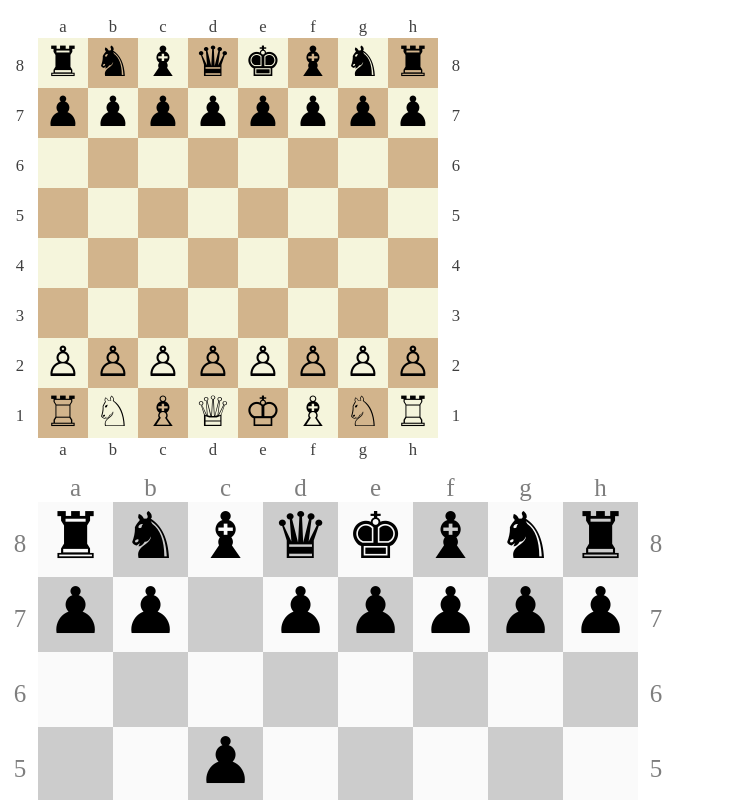
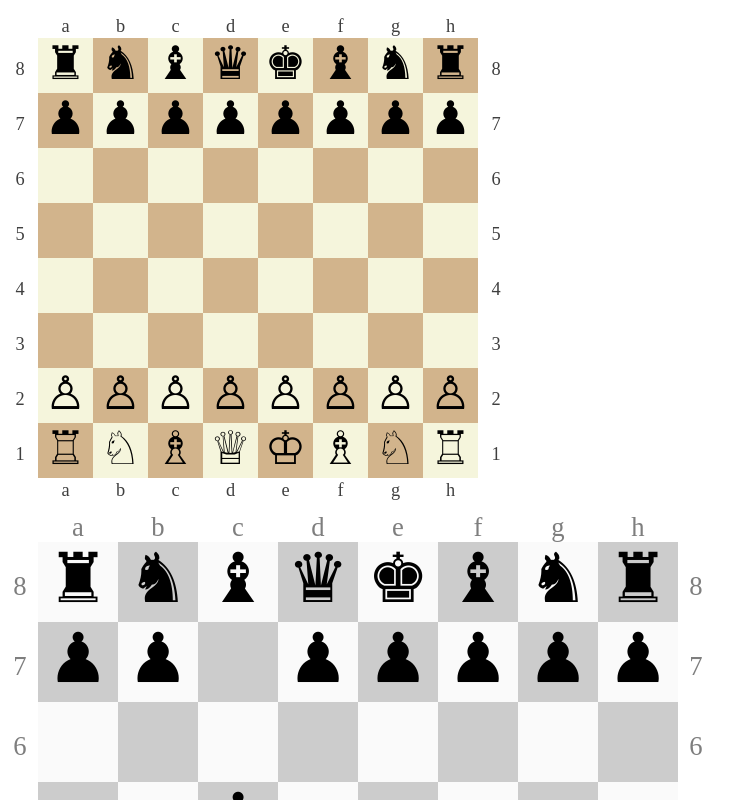
Before and after one commit to jbkunst/d3-chessboard, a plain HTML site: page index.html in a window 1280 px wide. Shown: the top 800 px of the page, without its empty margins (0-751 px from the left). Drawn offline with nearby package versions, Linux system fonts and the light colour scheme.

Commit message:
now size is the SIZE of svg, not the size of board

```diff
--- a/d3-chessboard.js
+++ b/d3-chessboard.js
@@ -5,7 +5,7 @@ function d3chessboard() {
       blackcellcolor = "tan",
       fen = "rnbqkbnr/pppppppp/8/8/8/8/PPPPPPPP/RNBQKBNR w KQkq - 0 1",
       textopacity = 0.75,
-      size = 400;
+      size = 500;
 
   // internal parameters
   var margin = {top: 30, right: 30, bottom: 30, left: 30},
@@ -30,20 +30,18 @@ function d3chessboard() {
 
       var chess = new Chess();
 
-      var textsize
-
       chess.load(fen);
 
       // beware, you maybe shall not pass
       selection.selectAll("*").remove();
 
       var svg = selection.append("svg")
-        .attr("width", size + margin.left + margin.right)
-        .attr("height", size + margin.top + margin.bottom)
+        .attr("width", size)
+        .attr("height", size)
         .append("g")
         .attr("transform", "translate(" + margin.left + "," + margin.top + ")");
 
-      var gridSize = Math.floor(size / cols.length)
+      var gridSize = Math.floor((size - margin.left - margin.right) / cols.length)
 
       var nodes = svg.selectAll(".node")
               .data(griddata)
@@ -79,17 +77,6 @@ function d3chessboard() {
             .style("font-size", gridSize/3 + "px")
             .style("text-anchor", "middle")
             .style("opacity", textopacity)
-            .attr("transform", "translate(" + gridSize / 2 + ", " + (size + gridSize/3) + "  )")
-
-      svg.selectAll(".colLabel")
-          .data(cols)
-          .enter().append("text")
-            .text(function (d) { return d; })
-            .attr("y", 0)
-            .attr("x", function (d, i) { return i * gridSize; })
-            .style("font-size", gridSize/3 + "px")
-            .style("text-anchor", "middle")
-            .style("opacity", textopacity)
             .attr("transform", "translate(" + gridSize / 2 + ", " + -6 + "  )")
 
       svg.selectAll(".rowLabel")
@@ -103,6 +90,17 @@ function d3chessboard() {
             .style("opacity", textopacity)
             .attr("transform", "translate(-18," + gridSize / 1.5 + ")")
 
+      svg.selectAll(".colLabel")
+          .data(cols)
+          .enter().append("text")
+            .text(function (d) { return d; })
+            .attr("y", 0)
+            .attr("x", function (d, i) { return i * gridSize; })
+            .style("font-size", gridSize/3 + "px")
+            .style("text-anchor", "middle")
+            .style("opacity", textopacity)
+            .attr("transform", "translate(" + gridSize / 2 + ", " + ( (size - margin.top - margin.bottom) + gridSize/3) + "  )")
+
       svg.selectAll(".rowLabel")
           .data(rows)
           .enter().append("text")
@@ -112,7 +110,7 @@ function d3chessboard() {
             .style("font-size", gridSize/3 + "px")
             .style("text-anchor", "middle")
             .style("opacity", textopacity)
-            .attr("transform", "translate(" + (size + 18) + "," + gridSize / 1.5 + ")")
+            .attr("transform", "translate(" + ((size - margin.left - margin.right) + 18) + "," + gridSize / 1.5 + ")")
 
     });
   };
--- a/index.html
+++ b/index.html
@@ -22,7 +22,7 @@
     var sel2 = d3.select("#chess-container2");
     var board2 = d3chessboard()
                     .fen(fenstring)
-                    .size(600)
+                    .size(700)
                     .textopacity(0.5)
                     .whitecellcolor("#FAFAFA")
                     .blackcellcolor("#CCC");
```
